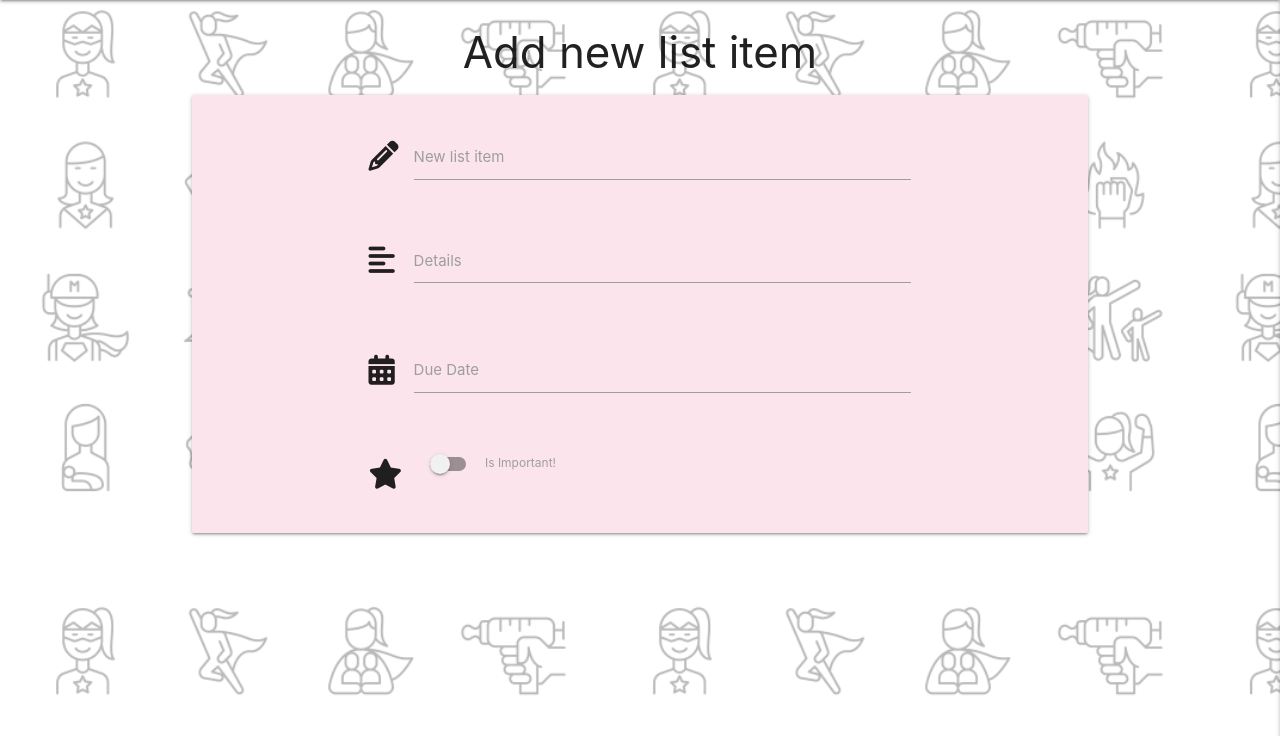
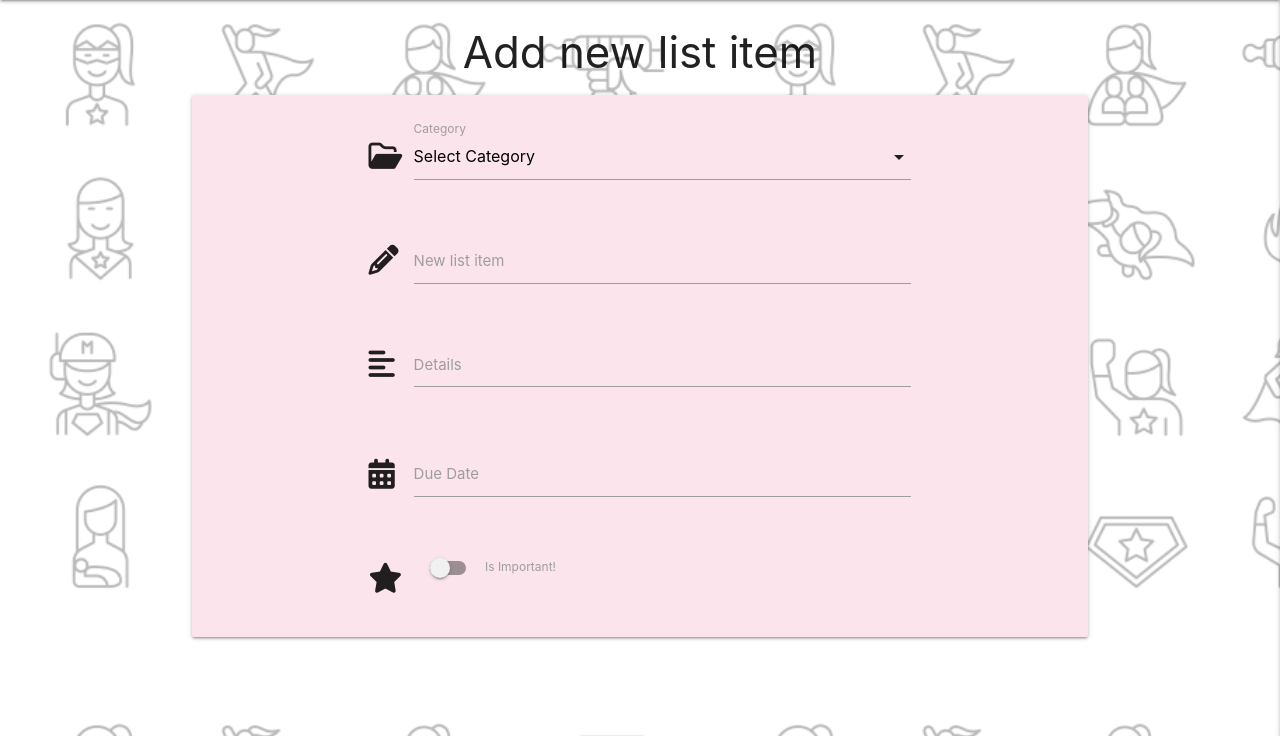
Before and after one commit to AgyLuczak/MUM-S-TO-DO-LIST, a Flask app: page /add_to_do_item in a window 1280 px wide. Shown: the part 64-800 px from the top of the page. Run offline with Flask 3, Linux system fonts and the light colour scheme; data that the repository does not hold is empty; some libraries are stand-ins or nearby versions.

Commit message:
Add categories dropdown, connect categories db

```diff
--- a/app.py
+++ b/app.py
@@ -96,7 +96,8 @@ def signout():
 
 @app.route("/add_to_do_item")
 def add_to_do_item():
-    return render_template("add_to_do_item.html")
+    categories = mongo.db.categories.find().sort("category_name", 1)
+    return render_template("add_to_do_item.html", categories=categories)
 
 
 
--- a/static/js/script.js
+++ b/static/js/script.js
@@ -3,6 +3,7 @@
 $(document).ready(function () {
     $(".sidenav").sidenav({ edge: "right" });
     $(".collapsible").collapsible();
+    $('select').formSelect();
     $(".datepicker").datepicker({
         format: "dd mmmm, yyyy",
         yearRange: 3,
--- a/templates/add_to_do_item.html
+++ b/templates/add_to_do_item.html
@@ -5,6 +5,18 @@
 
 <div class="row card-panel pink lighten-5 s12 m8 offset-m2 container-add-todo">
     <form class="col s12 m8 offset-m2" method="POST" action="">
+        <div class="row">
+            <div class="input-field col s12">
+                <i class="fa-regular fa-folder-open prefix text-darken-4"></i>
+                <select id="category_name" name="category_name" class="validate" required>
+                    <option value="" disabled selected>Select Category</option>
+                    {% for category in categories %}
+                    <option value="{{ category.category_name }}">{{ category.category_name }}</option>
+                    {% endfor %}
+                </select>
+                <label for="category_name">Category</label>
+            </div>
+        </div>
         <div class="row">
             <div class="input-field col s12">
                 <i class="fas fa-pencil-alt prefix text-darken-4"></i>
--- a/templates/profile.html
+++ b/templates/profile.html
@@ -5,7 +5,7 @@
     <div class="col s12 m8 offset-m2">
         <div class="card-panel">
             <h3 class="center-align text-darken-4">
-                {{ username }}'s Profile
+                {{ username }} profile
             </h3>
         </div>
     </div>
```
